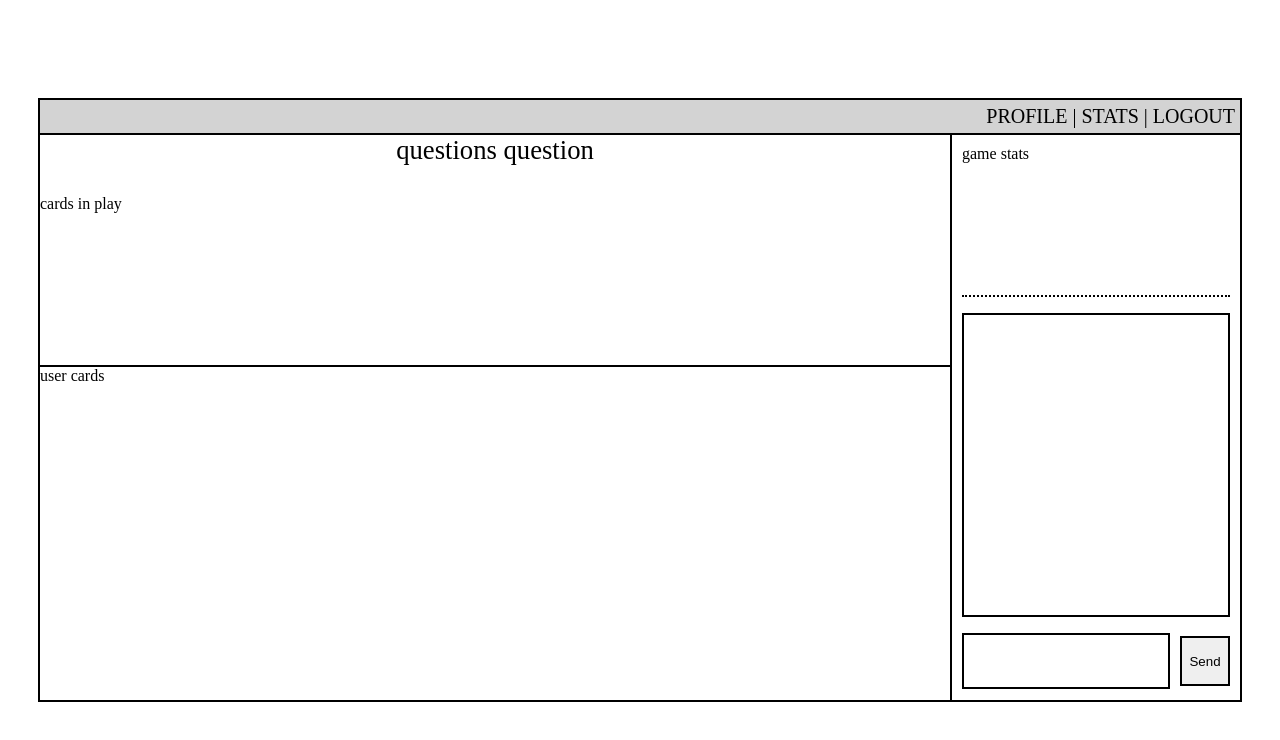
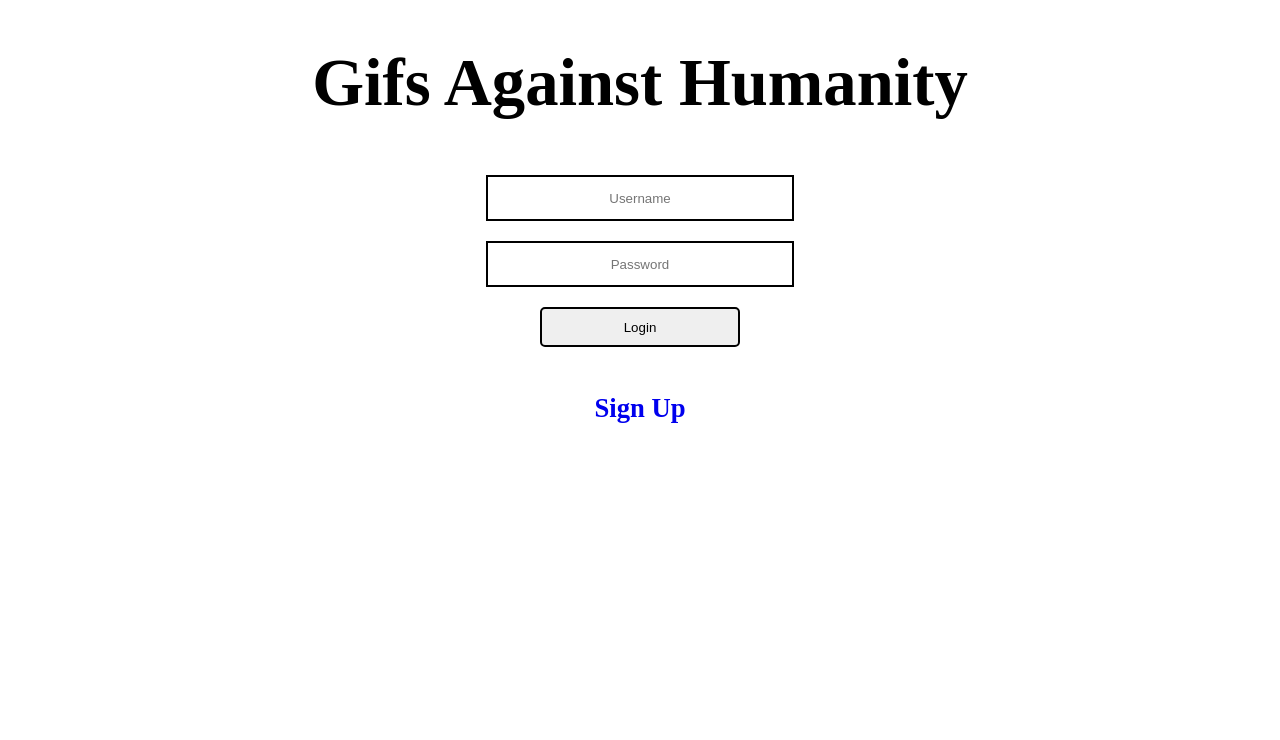
Before and after one commit to newyork-anthonyng/Cards_Against_Giphy, a website: page public/index.html in a window 1280 px wide. Drawn offline with nearby package versions, Linux system fonts and the light colour scheme; no server answers.

Commit message:
user login/signup views html and css

```diff
--- a/public/index.html
+++ b/public/index.html
@@ -11,7 +11,7 @@
 <!-- ===============
 gameboard view
 =============== -->
-    <div class="container">
+    <!-- <div class="container">
       <div id="menu">
         PROFILE | STATS | LOGOUT
       </div>
@@ -37,49 +37,46 @@ gameboard view
           <ul id="messages">
 
           </ul>
-          <form class="chat">
-            <input id="message" autocomplete="off" /><button>Send</button>
-          </form>
+          <input id="message" autocomplete="off" /><button>Send</button>
         </div>
 
       </div>
-    </div>
+    </div> -->
 
 <!-- ==========
 Templates
 ========== -->
 
-<!-- Login Template -->
-<template id="login-view" type="text/x-handlebars-template">
-	<h2 class="title-card">Gifs Against Humanity</h2>
+<!-- Login -->
+<div class="user-view">
+	<h1 class="title-card">Gifs Against Humanity</h1>
 	<form id="login-form">
 		<div class="form-box">
-			<input type="text" placeholder="User Name" id="login-username">
-			<input type="text" placeholder="Email" id="login-email">
+			<input type="text" placeholder="Username" id="login-username"><br>
+			<input type="text" placeholder="Password" id="login-password">
 		</div>
 		<button class="submit-butt" id="login-submit">Login</button>
 	</form>
 	<a href="localhost:3000/signup">
 		<h4 class="alt-link">Sign Up</h4>
 	</a>
-</template>
+</div>
 
-<!-- Signup Template -->
-<template id="signup-view" type="text/x-handlebars-template">
-	<h2 class="title-card">Gifs Against Humanity</h2>
+<!-- Signup -->
+<!-- <div class="user-view">
+	<h1 class="title-card">Gifs Against Humanity</h1>
 	<form id="signup-form">
 		<div class="form-box">
-			<input type="text" placeholder="User Name" id="signup-username">
-			<input type="text" placeholder="Email" id="signup-email">
-			<input type="text" placeholder="Password" id="signup-password">
-			<input type="text" placeholder="Confirm Password" id="signup-confirmp">
+			<input type="text" placeholder="Username" id="signup-username"><br>
+			<input type="text" placeholder="Password" id="signup-password"><br>
+			<input type="text" placeholder="Confirm Password" id="signup-confirmp"><br>
 		</div>
 		<button class="submit-butt" id="signup-submit">Sign Up</button>
 	</form>
 	<a href="localhost:3000/login">
-		<h4 class="alt-link">Login</h4>
+		<h4 class="alt-link">Back to Login</h4>
 	</a>
-</template>
+</div> -->
 
 <!-- ==========
 giphy testing
--- a/public/style/style.css
+++ b/public/style/style.css
@@ -4,6 +4,39 @@ game views
 body {
 	margin: 0 auto;
 	overflow-y: scroll;
+}
+
+a {
+	text-decoration: none;
+}
+
+.user-view {
+	text-align: center;
+}
+
+.user-view h1 {
+	font-size: 50pt;
+}
+
+.user-view h4 {
+	font-size: 20pt;
+}
+
+.form-box input {
+	text-align: center;
+	margin: 10px;
+	width: 300px;
+	height: 40px;
+	border: 2px solid black;
+}
+
+.submit-butt {
+	text-align: center;
+	margin: 10px;
+	width: 200px;
+	height: 40px;
+	border: 2px solid black;
+	border-radius: 5px;
 }
 
 div.container {
```
